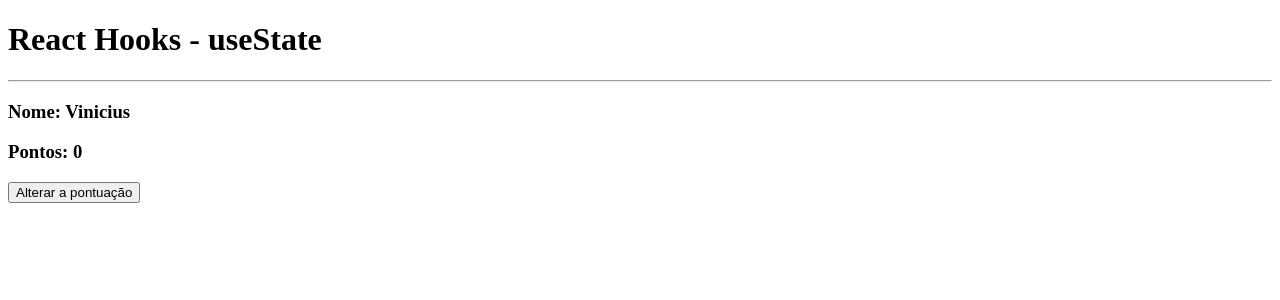
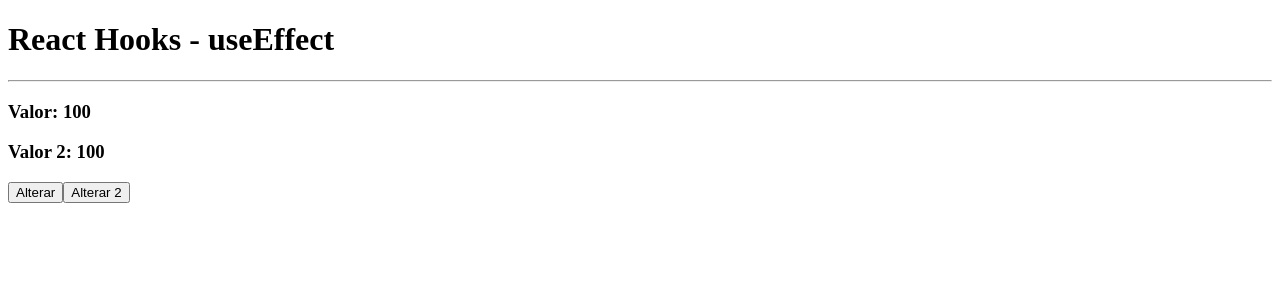
Before and after one commit to ABDALAZARD/react-componentes, a React (Create React App) app: page / in a window 1280 px wide. Shown: the top 300 px of the page. Built offline with nearby package versions, Linux system fonts and the light colour scheme.

Commit message:
Entendendo a diferença entre useState e useEffect

```diff
--- a/src/App.js
+++ b/src/App.js
@@ -1,38 +1,33 @@
-import React, { useState } from 'react'
+import React, { useState, useEffect } from 'react'
 
 export default function App() {
 
-    // const [player, setPlayer] = useState({
-    //     name: "Vinicius",
-    //     score: 0
-    // })
+    const [valor, setValor] = useState(100)
+    const [valor2, setValor2] = useState(100)
 
-    const [playerName, setPlayerName] = useState(() => {
-        return "Vinicius";
-    })
 
-    const [playerScore, setPlayerScore] = useState(() => {
-        return 0;
-    })
+    function alterar(){
+        setValor(valor + 10)
+    }
 
-    function alterar() {
-        setPlayerName(name_anterior => {
-            return "Vinicius v2"
-        })
+    function alterar2(){
+        setValor2(valor2 + 10)
+    }
 
-        setPlayerScore(sc_anterior => {
-            return sc_anterior + 10
-        })
-
-    }
+    useEffect(() => {
+        console.log("alterado")
+    }, [])
 
     return (
         <div>
-            <h1>React Hooks - useState</h1>
+            <h1>React Hooks - useEffect</h1>
             <hr />
-            <h3>Nome: {playerName}</h3>
-            <h3>Pontos: {playerScore}</h3>
-            <button onClick={alterar}>Alterar a pontuação</button>
+            <h3>Valor: {valor}</h3>
+            <h3>Valor 2: {valor2}</h3>
+            <button onClick={alterar}>Alterar</button>
+            <button onClick={alterar2}>Alterar 2</button>
+
+
         </div>
 
     )
```
